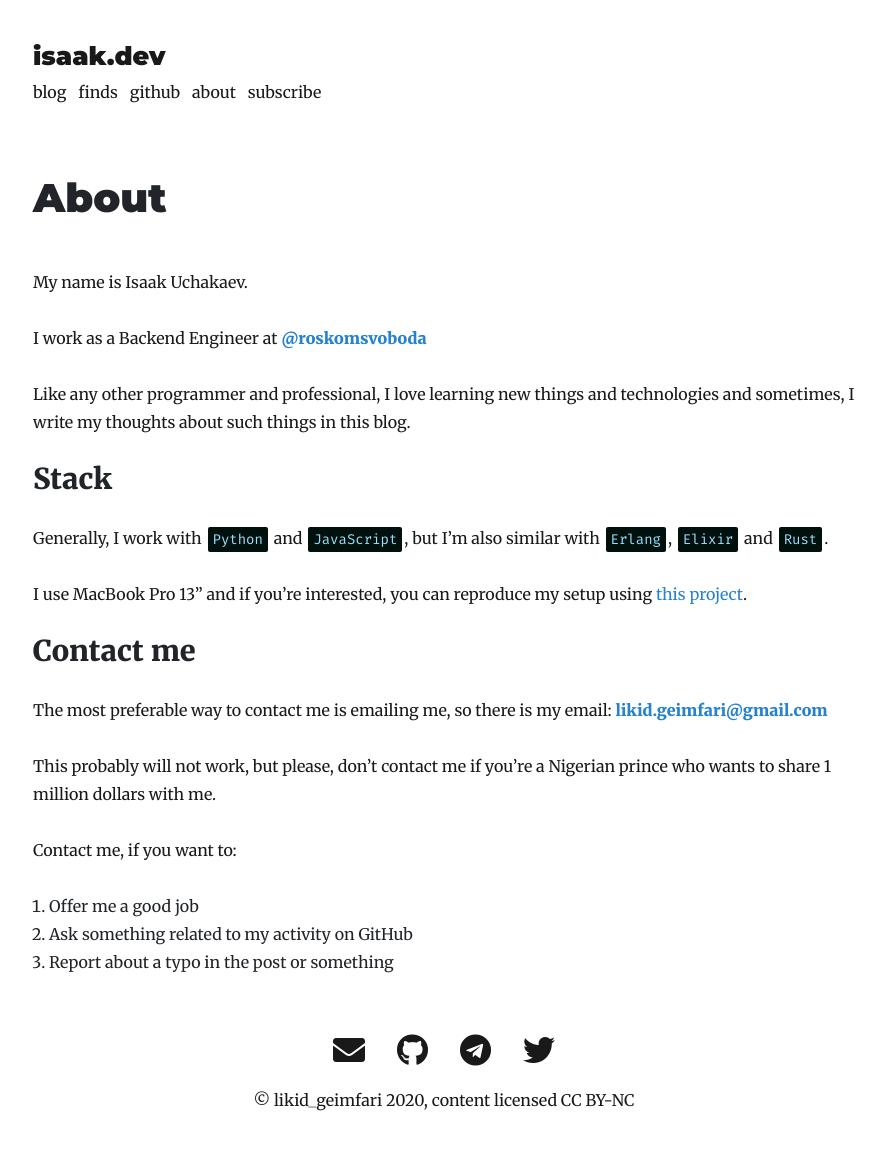
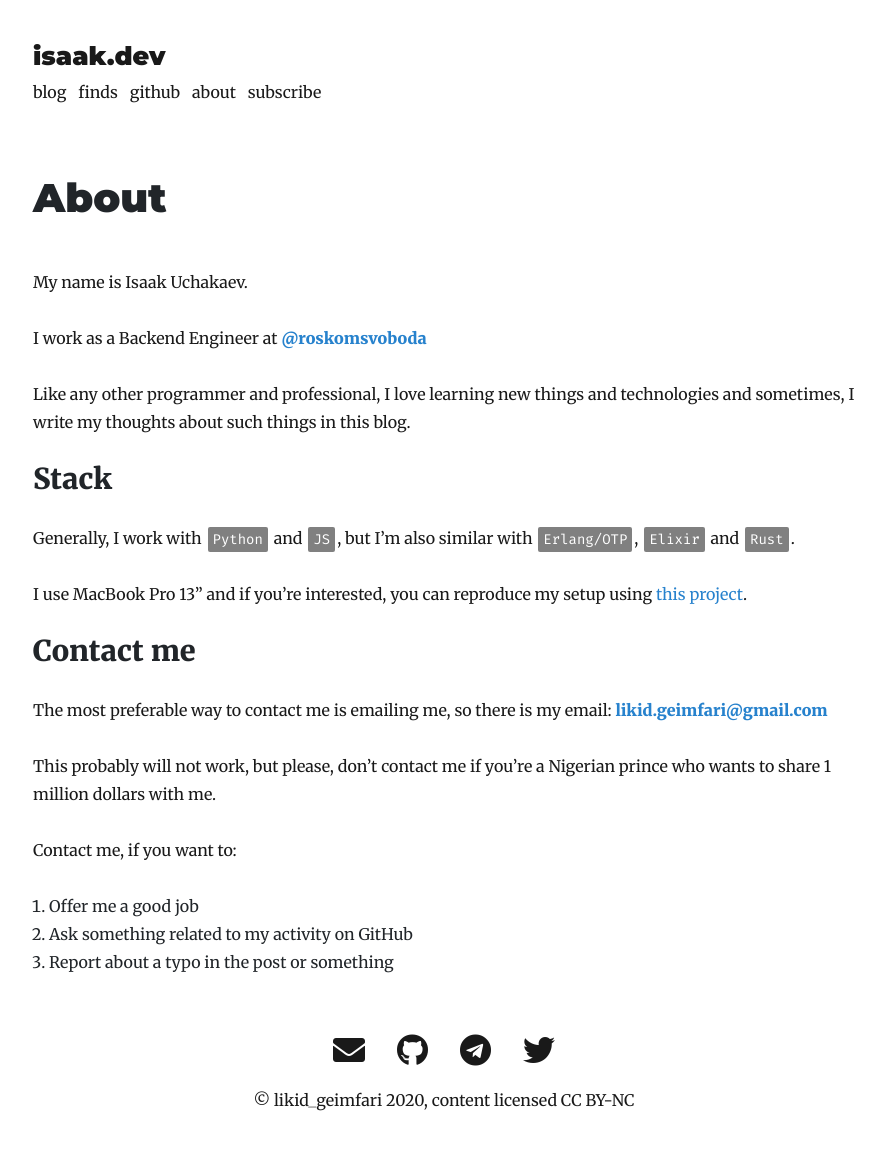
Before and after one commit to lk-geimfari/lk-geimfari.github.io, a Jekyll site: the page built from _pages/about.md, in a window 1280 px wide. Shown: the whole page, without its empty margins (196-1081 px from the left). Built offline with Jekyll 4.4.1, drawn with Linux system fonts in a browser that asks for light colours; nearby versions of some CDN libraries.

Commit message:
Fix code tag styles on about page

```diff
--- a/_pages/about.md
+++ b/_pages/about.md
@@ -14,8 +14,9 @@ this blog.
 
 ## Stack
 
-Generally, I work with `Python` and `JavaScript`, but I’m also similar
-with `Erlang`, `Elixir` and `Rust`.
+Generally, I work with <code class="code-tag">Python</code> and <code class="code-tag">JS</code>,
+but I’m also similar with <code class="code-tag">Erlang/OTP</code>, <code class="code-tag">Elixir</code>
+and <code class="code-tag">Rust</code>.
 
 I use MacBook Pro 13” and if you’re interested, you can reproduce my
 setup using <a target="_blank" href="https://github.com/lk-geimfari/macbook">this project</a>.
--- a/assets/css/custom.css
+++ b/assets/css/custom.css
@@ -48,6 +48,17 @@ html, body {
     border-radius: 2px;
     white-space: pre;
     background-color: #00110d;
+    font-size: 14px;
+    font-family: 'Fira Code', monospace !important;
+}
+
+.content .code-tag {
+    margin: 0 2px;
+    padding: 3px 5px;
+    color: white;
+    border-radius: 2px;
+    white-space: pre;
+    background-color: grey;
     font-size: 14px;
     font-family: 'Fira Code', monospace !important;
 }
```
